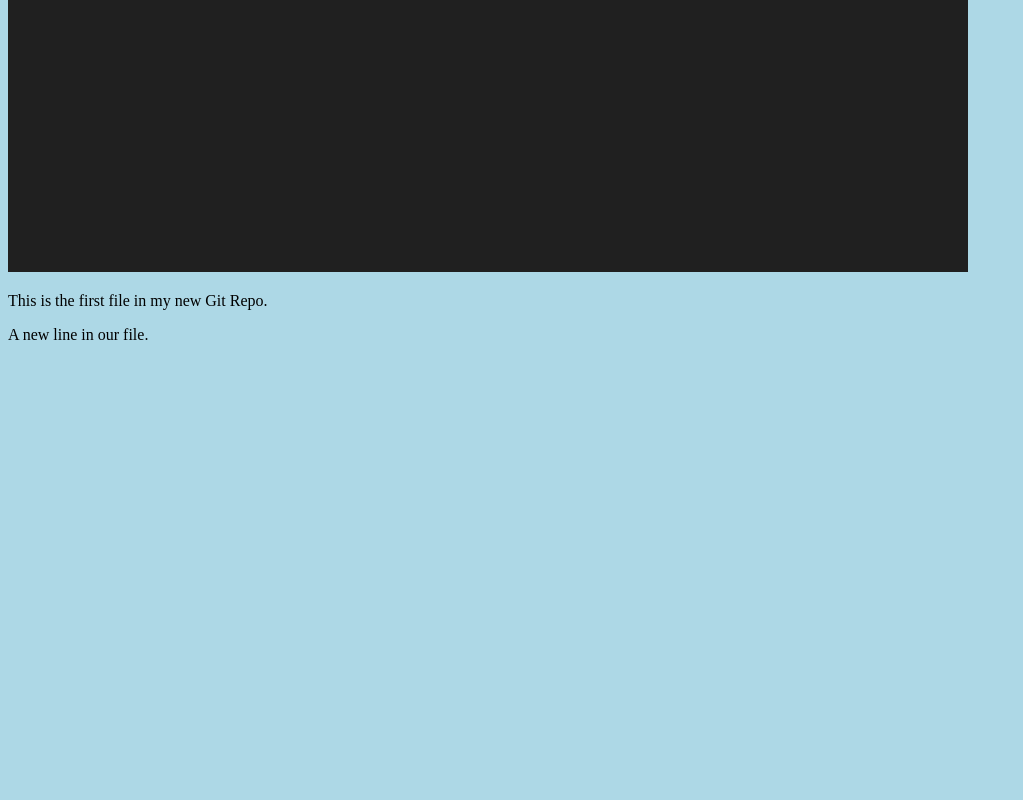
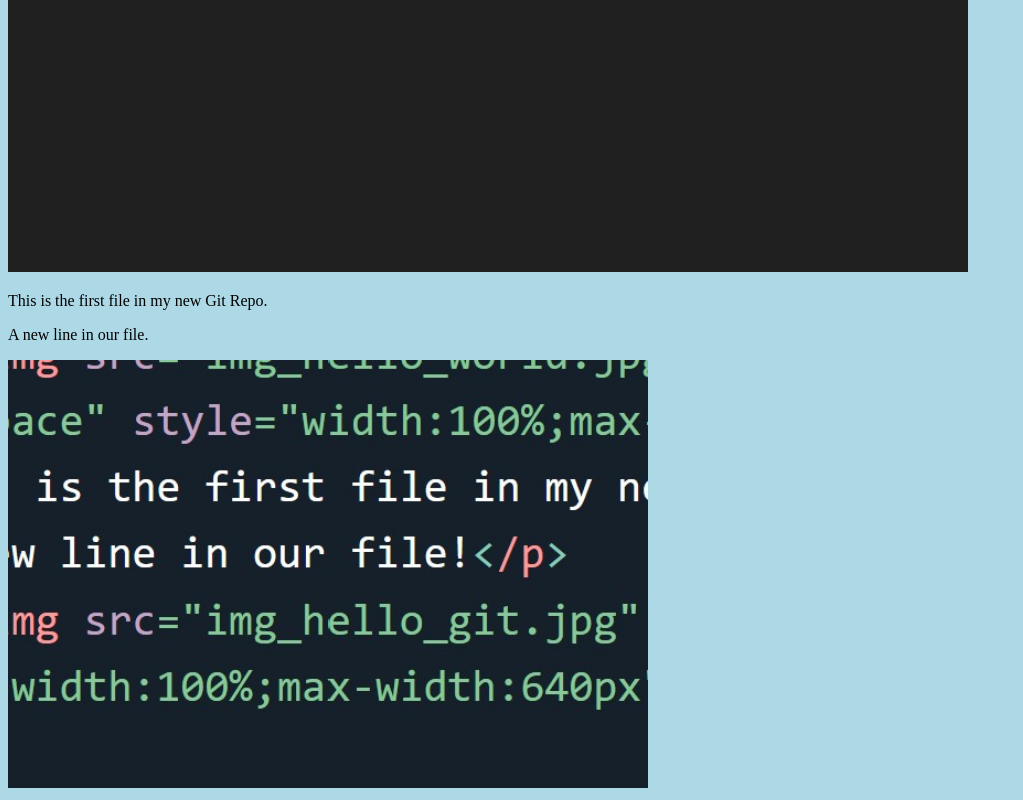
Before and after one commit to dohyun1900/Hello-world, a plain HTML site: page index.html in a window 1280 px wide. Shown: the part 449-1249 px from the top of the page, without its empty margins (0-1023 px from the left). Before the commit the page ends 809 px from the top, so only its background shows below. Drawn offline with Linux system fonts and the light colour scheme.

Commit message:
added new images

```diff
--- a/index.html
+++ b/index.html
@@ -11,6 +11,8 @@
  style="width:100%; max-width:960px"></div>
 <p>This is the first file in my new Git Repo.</p>
 <p>A new line in our file.</p>
+<div><img src="img_hello_git.jpg" alt="Hello Git"
+    style="width:100%; max-width:640px"></div>
 
 </body>
 </html>
```
Also changed, not shown: img_hello_git.jpg (added).
